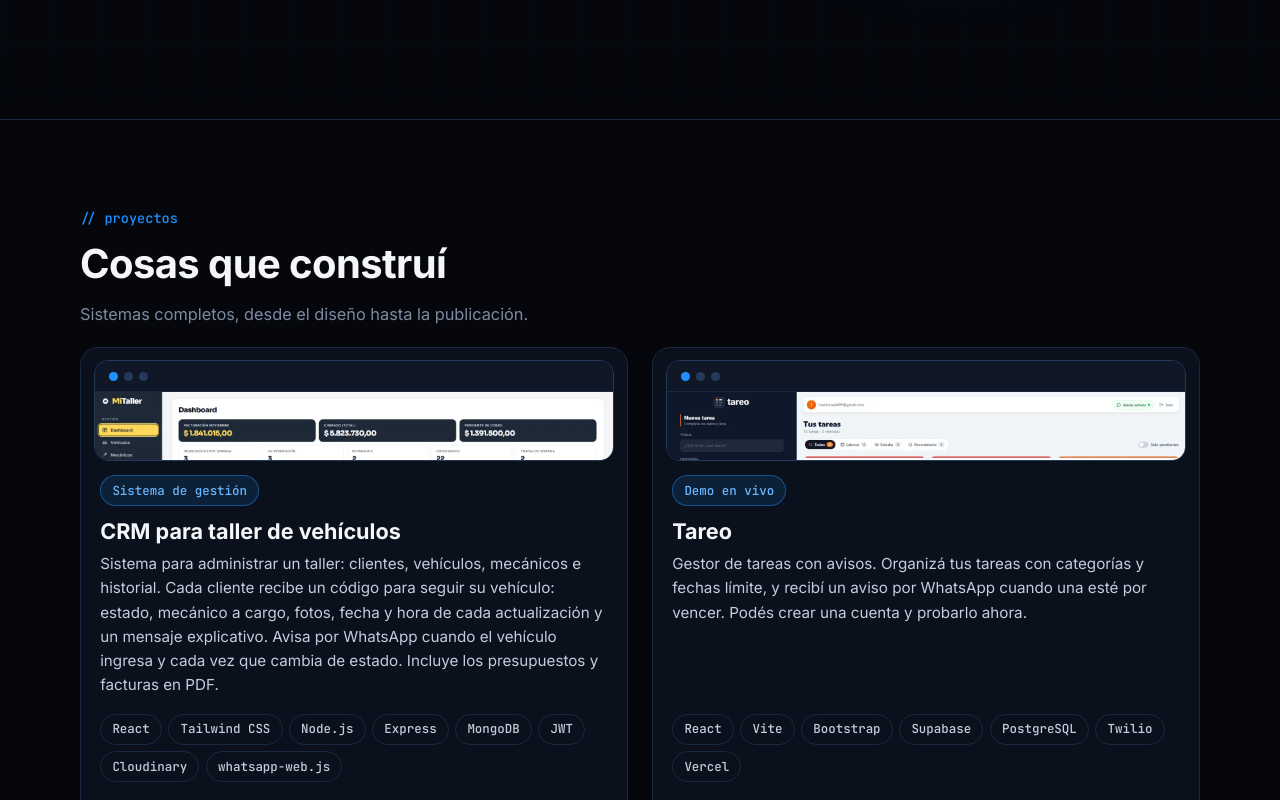
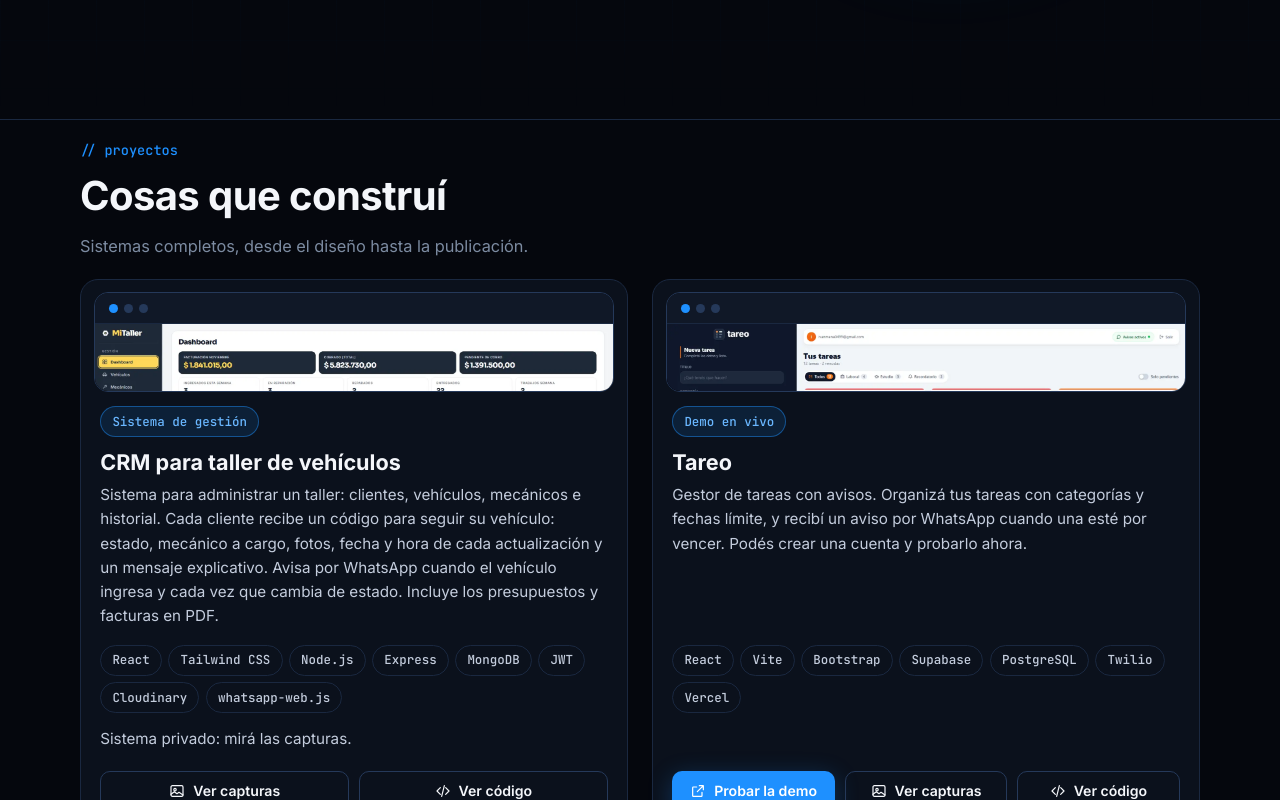
Before and after one commit to ivo99o/portfolio-ivodevelopment, a React (Vite) app: page / in a window 1280 px wide. Shown: the part 680-1480 px from the top of the page. Built offline with nearby package versions, Linux system fonts and the light colour scheme.

Commit message:
Hacer que cada apartado ocupe justo el alto visible, con sus bordes entre la barra y el final de la ventana

```diff
--- a/src/estilos/secciones.css
+++ b/src/estilos/secciones.css
@@ -141,6 +141,20 @@
   padding: 88px 0;
 }
 
+/* Cada apartado ocupa justo el alto visible: su borde superior queda
+   donde termina la barra y su borde inferior donde termina la ventana. */
+.seccion:not(.seccion-contacto) {
+  display: flex;
+  align-items: center;
+  min-height: calc(100vh - var(--alto-barra, 68px));
+  min-height: calc(100svh - var(--alto-barra, 68px));
+  border-bottom: 1px solid var(--borde);
+}
+
+.seccion:not(.seccion-contacto) > .contenedor {
+  width: 100%;
+}
+
 .cierre {
   display: flex;
   flex-direction: column;
@@ -148,7 +162,6 @@
   min-height: 100svh;
   padding-top: 68px;
   background: var(--fondo-alt);
-  border-top: 1px solid var(--borde);
 }
 
 .cierre .seccion-contacto {
@@ -168,7 +181,6 @@
 
 .seccion-alt {
   background: var(--fondo-alt);
-  border-block: 1px solid var(--borde);
 }
 
 .seccion-cabecera {
@@ -581,11 +593,19 @@
 /* Escritorio: el apartado ocupa exactamente el alto visible, bajo la barra,
    y las dos tarjetas comparten filas para quedar simétricas. */
 @media (min-width: 900px) {
+  .seccion:not(.seccion-contacto) {
+    padding-block: 40px;
+  }
+
+  .seccion.seccion-proyectos {
+    padding-block: var(--margen-vista, 20px);
+  }
+
   .seccion-proyectos > .contenedor {
     display: flex;
     flex-direction: column;
-    min-height: calc(100vh - var(--alto-barra, 68px) - 2 * var(--margen-vista, 20px));
-    min-height: calc(100svh - var(--alto-barra, 68px) - 2 * var(--margen-vista, 20px));
+    min-height: calc(100vh - var(--alto-barra, 68px) - 2 * var(--margen-vista, 20px) - 1px);
+    min-height: calc(100svh - var(--alto-barra, 68px) - 2 * var(--margen-vista, 20px) - 1px);
   }
 
   .seccion-proyectos .seccion-cabecera {
--- a/src/utils.js
+++ b/src/utils.js
@@ -12,13 +12,9 @@ export function irASeccion(id, evento) {
   if (!seccion) return
   if (evento) evento.preventDefault()
   const ALTO_BARRA = medirBarra()
-  const contenido = seccion.querySelector('.contenedor') || seccion
-  const caja = contenido.getBoundingClientRect()
-  const disponible = window.innerHeight - ALTO_BARRA
-  const inicio = caja.top + window.scrollY - ALTO_BARRA
   const alFinal = seccion.hasAttribute('data-al-final')
   const maximo = document.documentElement.scrollHeight - window.innerHeight
-  let destino = caja.height >= disponible ? inicio - 16 : inicio - (disponible - caja.height) / 2
+  let destino = seccion.getBoundingClientRect().top + window.scrollY - ALTO_BARRA
   if (alFinal) destino = maximo
   const reducir = window.matchMedia('(prefers-reduced-motion: reduce)').matches
   window.scrollTo({ top: Math.max(0, destino), behavior: reducir ? 'auto' : 'smooth' })
```
